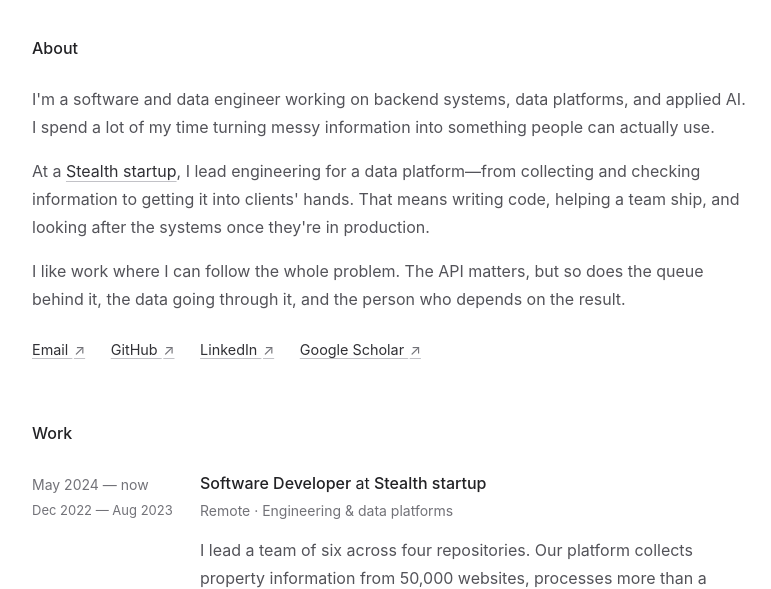
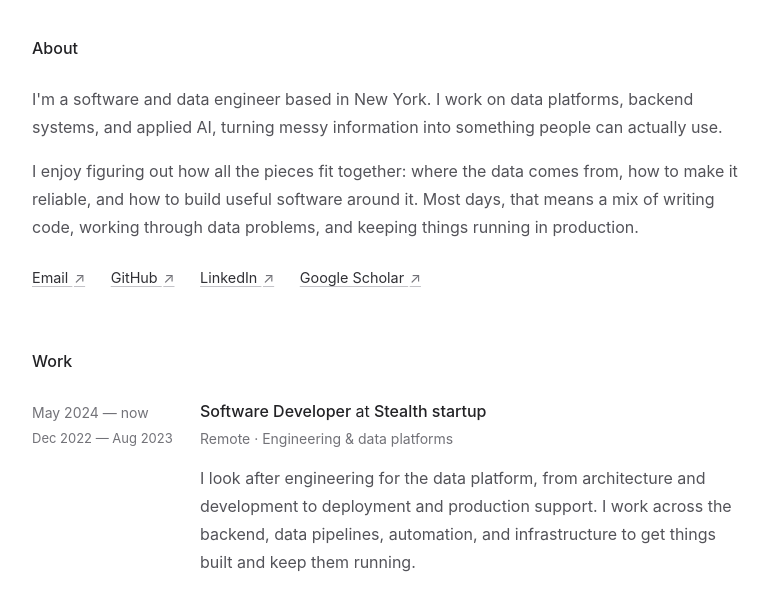
Before and after one commit to itsafal/itsafal.github.io, a website: page index.html in a window 1280 px wide. Shown: the part 201-790 px from the top of the page, without its empty margins (248-1019 px from the left). Drawn offline with Linux system fonts and the light colour scheme.

Commit message:
Make profile copy more personal and simplify engineering scope

```diff
--- a/index.html
+++ b/index.html
@@ -30,9 +30,8 @@
       <section id="about" aria-labelledby="about-title">
         <h2 id="about-title">About</h2>
         <div class="prose">
-          <p>I'm a software and data engineer working on backend systems, data platforms, and applied AI. I spend a lot of my time turning messy information into something people can actually use.</p>
-          <p>At a <a href="#work">Stealth startup</a>, I lead engineering for a data platform—from collecting and checking information to getting it into clients' hands. That means writing code, helping a team ship, and looking after the systems once they're in production.</p>
-          <p>I like work where I can follow the whole problem. The API matters, but so does the queue behind it, the data going through it, and the person who depends on the result.</p>
+          <p>I'm a software and data engineer based in New York. I work on data platforms, backend systems, and applied AI, turning messy information into something people can actually use.</p>
+          <p>I enjoy figuring out how all the pieces fit together: where the data comes from, how to make it reliable, and how to build useful software around it. Most days, that means a mix of writing code, working through data problems, and keeping things running in production.</p>
         </div>
         <nav class="links" aria-label="Find me online">
           <a href="mailto:safalgautam2593@gmail.com">Email <span aria-hidden="true">↗</span></a>
@@ -49,7 +48,8 @@
           <div class="entry-body">
             <h3>Software Developer <span class="at">at</span> Stealth startup</h3>
             <p class="meta">Remote · Engineering &amp; data platforms</p>
-            <p>I lead a team of six across four repositories. Our platform collects property information from 50,000 websites, processes more than a million seed URLs, and has produced millions of listings to date.</p>
+            <p>I look after engineering for the data platform, from architecture and development to deployment and production support. I work across the backend, data pipelines, automation, and infrastructure to get things built and keep them running.</p>
+            <p>The platform collects property information from 50,000 websites, processes more than a million seed URLs, and has produced millions of listings to date.</p>
             <ul class="work-notes">
               <li>Brought collection time from three weeks down to 12 hours with event-driven processing, retries, and recovery.</li>
               <li>Automated workflows previously handled by a ten-person data-operations team. Together with moving suitable workloads to spot VMs, this cut annual operating costs by over $500K and compute costs by 40%.</li>
@@ -75,7 +75,7 @@
           <div class="entry-body">
             <h3>Context</h3>
             <p class="meta">Shared memory for engineering agents</p>
-            <p>Engineering decisions tend to get scattered across repositories and conversations. I built a searchable context warehouse across six repositories so coding agents can find the decisions, architecture notes, and incident lessons behind the code.</p>
+            <p>Engineering decisions tend to get scattered across repositories and conversations. I built a searchable context warehouse so coding agents can find the decisions, architecture notes, and incident lessons behind the code.</p>
             <p>Markdown holds the source material; SQLite FTS5 handles search. A local MCP server makes it available to Claude Code and Codex, with hooks to capture new context as work happens.</p>
           </div>
         </article>
```
